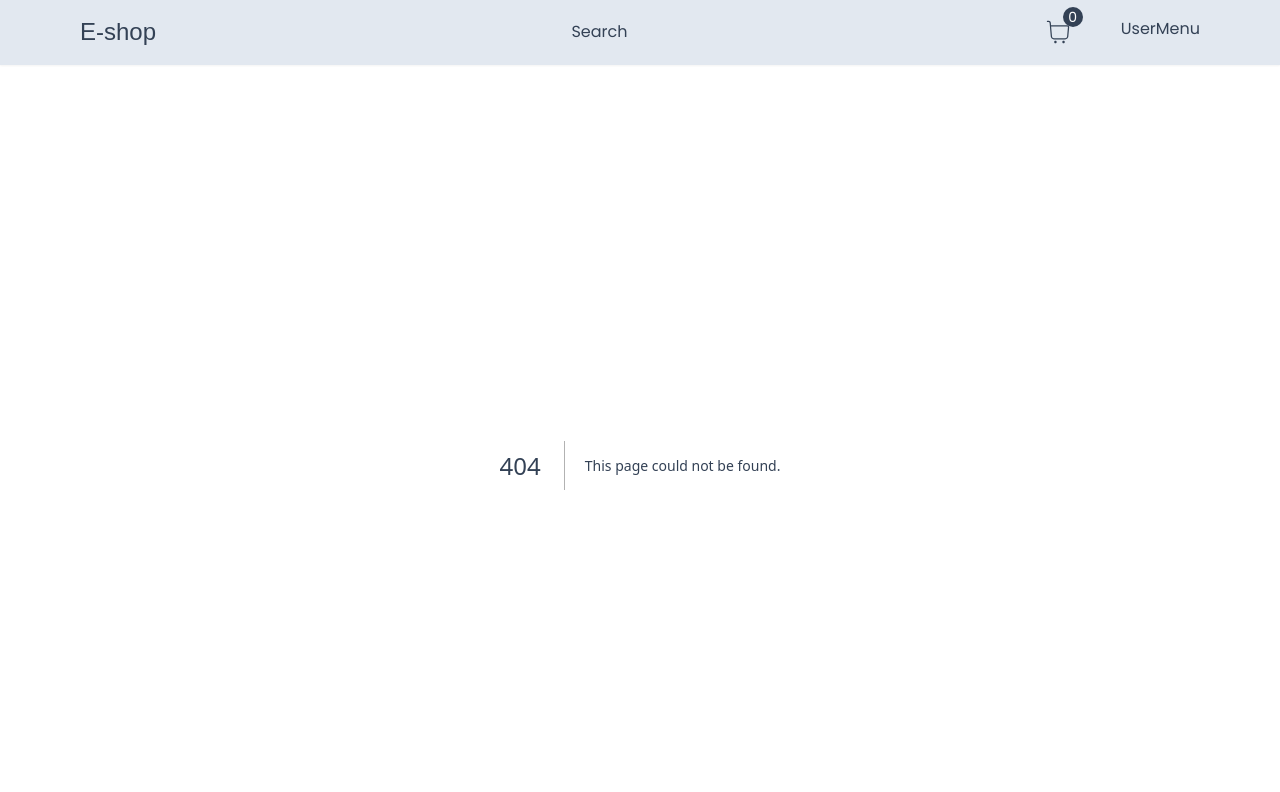
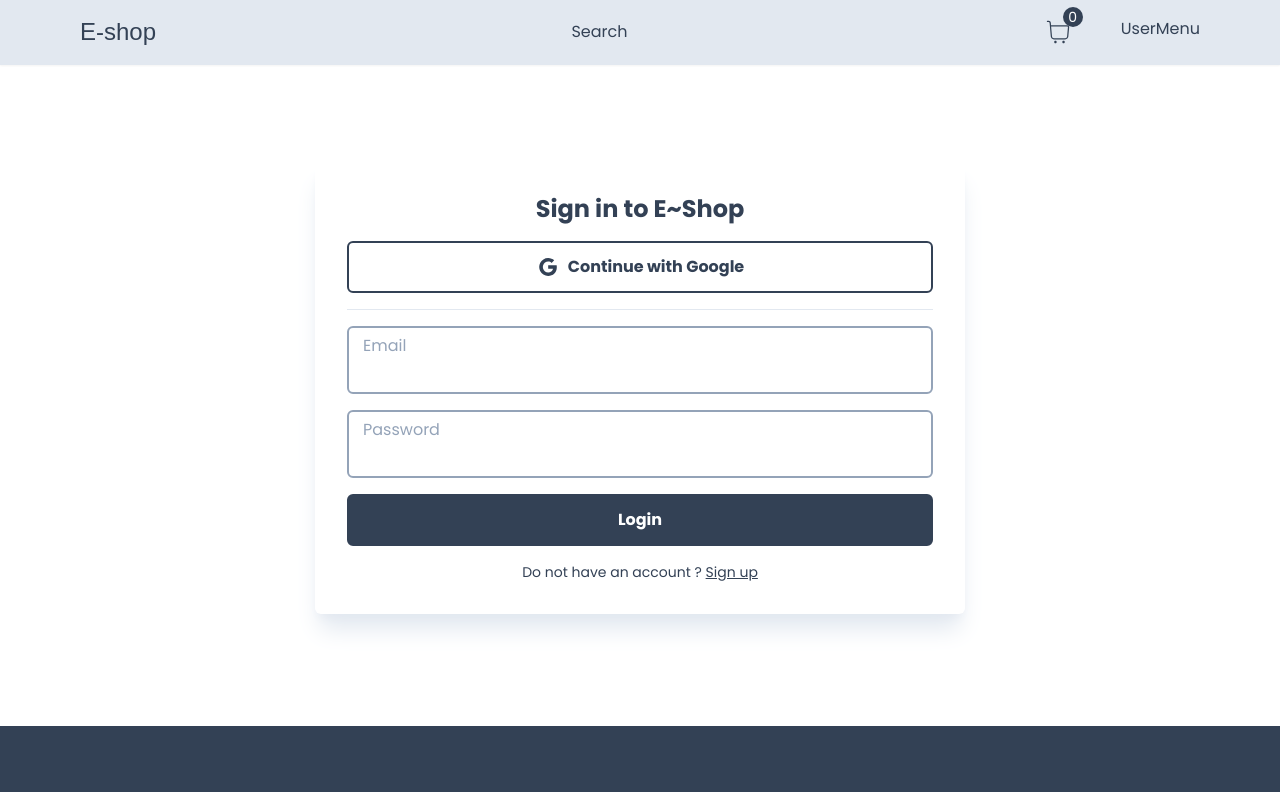
Before and after one commit to Devgynflo/e-shop, a Next.js app: page /login in a window 1280 px wide. Before the commit this address had no page. Shown: the top 792 px of the page. Built offline with nearby package versions, Linux system fonts and the light colour scheme; a web font is replaced by a local one.

Commit message:
Feat: Design login form

```diff
--- /dev/null
+++ b/app/(auth)/_components/login-form.tsx
@@ -0,0 +1,72 @@
+"use client";
+
+import { Heading } from "@/app/components/heading";
+import { Inputs } from "@/app/components/inputs";
+import { Button } from "@/app/components/products/details/_components/button";
+import { NextPage } from "next";
+import Link from "next/link";
+import { useState } from "react";
+import { FieldValues, SubmitHandler, useForm } from "react-hook-form";
+import { AiOutlineGoogle } from "react-icons/ai";
+
+interface LoginFormProps {}
+
+export const LoginForm: NextPage<LoginFormProps> = ({}) => {
+  const [isLoading, setIsLoading] = useState(false);
+  const {
+    register,
+    handleSubmit,
+    formState: { errors },
+  } = useForm<FieldValues>({
+    defaultValues: {
+      email: "",
+      password: "",
+    },
+  });
+
+  const onSubmit: SubmitHandler<FieldValues> = (data) => {
+    setIsLoading(true);
+    console.log("🚀 ~ data:", data);
+  };
+
+  return (
+    <>
+      <Heading title="Sign in to E~Shop" />
+      <Button
+        outline
+        label="Continue with Google"
+        icon={AiOutlineGoogle}
+        onclick={() => {}}
+      />
+      <hr className="h-px w-full bg-slate-300" />
+      <Inputs
+        id="email"
+        label="Email"
+        disabled={isLoading}
+        register={register}
+        errors={errors}
+        required
+        type={"text"}
+      />
+      <Inputs
+        id="password"
+        label="Password"
+        disabled={isLoading}
+        register={register}
+        errors={errors}
+        required
+        type={"password"}
+      />
+      <Button
+        label={isLoading ? "Loading..." : "Login"}
+        onclick={handleSubmit(onSubmit)}
+      />
+      <p className="text-sm">
+        Do not have an account ?{" "}
+        <Link className="underline" href={"/register"}>
+          Sign up
+        </Link>
+      </p>
+    </>
+  );
+};
--- /dev/null
+++ b/app/(auth)/login/page.tsx
@@ -0,0 +1,18 @@
+import { Container } from "@/app/components/container";
+import { NextPage } from "next";
+import { FormWrap } from "../_components/form-wrap";
+import { LoginForm } from "../_components/login-form";
+
+interface Props {}
+
+const LoginPage: NextPage<Props> = ({}) => {
+  return (
+    <Container>
+      <FormWrap>
+        <LoginForm />
+      </FormWrap>
+    </Container>
+  );
+};
+
+export default LoginPage;
```
